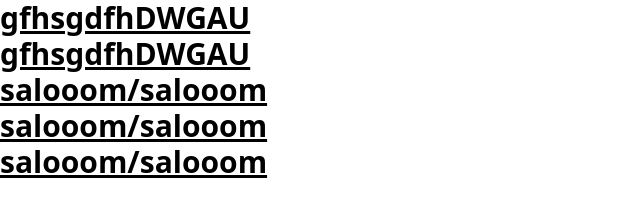
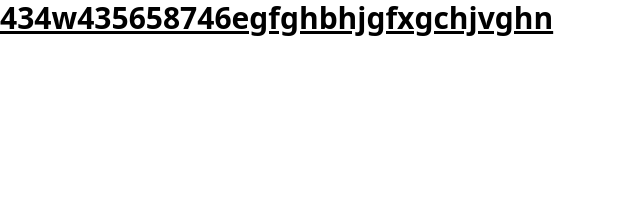
Before and after one commit to SADULLOOO/day3, a website: page src/index.html in a window 1280 px wide. Shown: the whole page, without its empty margins (0-640 px from the left). Drawn offline with Linux system fonts and the light colour scheme.

Commit message:
firdst text

```diff
--- a/src/index.html
+++ b/src/index.html
@@ -8,19 +8,7 @@
 <body>
     <div class="text-3xl font-bold underline">
 
-
-<p>gfhsgdfhDWGAU</p>
-<p>gfhsgdfhDWGAU</p>
-
-  <h1>
-     salooom/salooom
-  </h1>
-  <h1>
-   salooom/salooom
-  </h1>
-  <h1>
-    salooom/salooom
-  </h1>
+<h1>434w435658746egfghbhjgfxgchjvghn</h1>
   </div>
 </body>
 </html>
```
